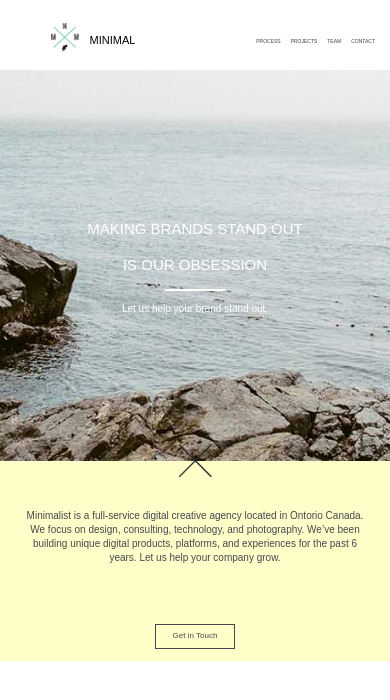
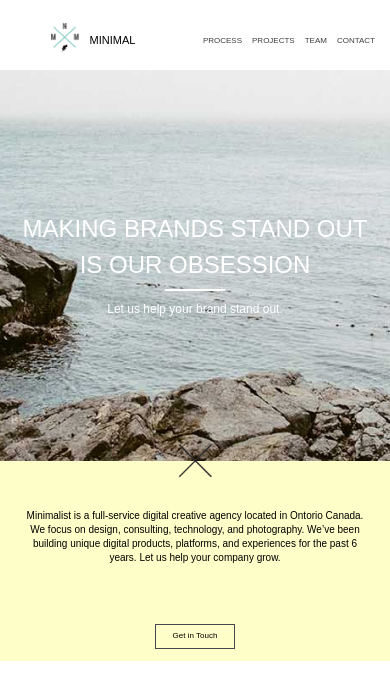
Before and after one commit to Barkinoff/Minimal, a plain HTML site: page index.html in a window 390 px wide. Drawn offline with Linux system fonts and the light colour scheme.

Commit message:
media mobile some chages added

```diff
--- a/scss/blocks/_main_header.scss
+++ b/scss/blocks/_main_header.scss
@@ -51,7 +51,7 @@
             gap: 13px;
 
             h1{
-                font-size: 15px;
+                font-size: 24px;
                 line-height: 23px;
             }
 
@@ -61,7 +61,7 @@
             }
 
             p{
-                font-size: 10px;
+                font-size: 12px;
                 line-height: 10px;
             }
         }
--- a/scss/blocks/_main_header_down.scss
+++ b/scss/blocks/_main_header_down.scss
@@ -28,19 +28,23 @@
             font-size: 18px;
             text-align: center;
             line-height: 25px;
-            color: #47474F;
+            color: black;
         }
 
         a{
             width: 159px;
             height: 53px;
-            border: 1px solid #47474F;
+            border: 0.5px solid #47474F;
             padding: 17px 0px;
             text-align: center;
             font-weight: 100;
             font-size: 14px;
             line-height: 20px;
-            color: #47474F;
+            color: black;
+        }
+
+        a:hover{
+            box-shadow: 0px 0px 5px 1px #47474F;
         }
     }
 }
--- a/scss/blocks/_nav.scss
+++ b/scss/blocks/_nav.scss
@@ -77,7 +77,7 @@ nav{
             a{
                 font-weight: 400;
                 color: #404040;
-                font-size: 5px;
+                font-size: 8px;
                 line-height: 20px;
                 text-transform: uppercase;
             }
```
Also changed, not shown: css/main.min.css, 1 other file.
